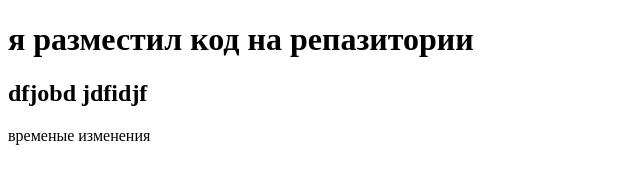
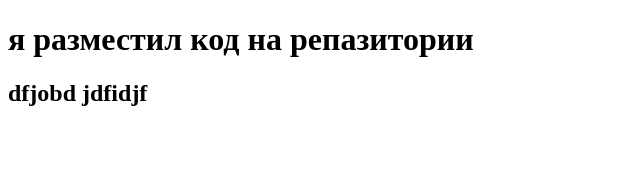
Before and after one commit to aleksandrSanoj/bla-bla, a plain HTML site: page index.html in a window 1280 px wide. Shown: the whole page, without its empty margins (0-640 px from the left). Drawn offline with Linux system fonts and the light colour scheme.

Commit message:
Revert "wrong changes"
This reverts commit 18819ae08ace1b104eac2fa03e8afc1a8d14b58a.

```diff
--- a/index.html
+++ b/index.html
@@ -10,7 +10,6 @@
 <body>
 <h1>я разместил код на репазитории</h1>
 <h2>dfjobd jdfidjf</h2>
-<p> временые изменения </p>
 
 </body>
 </html>
```
